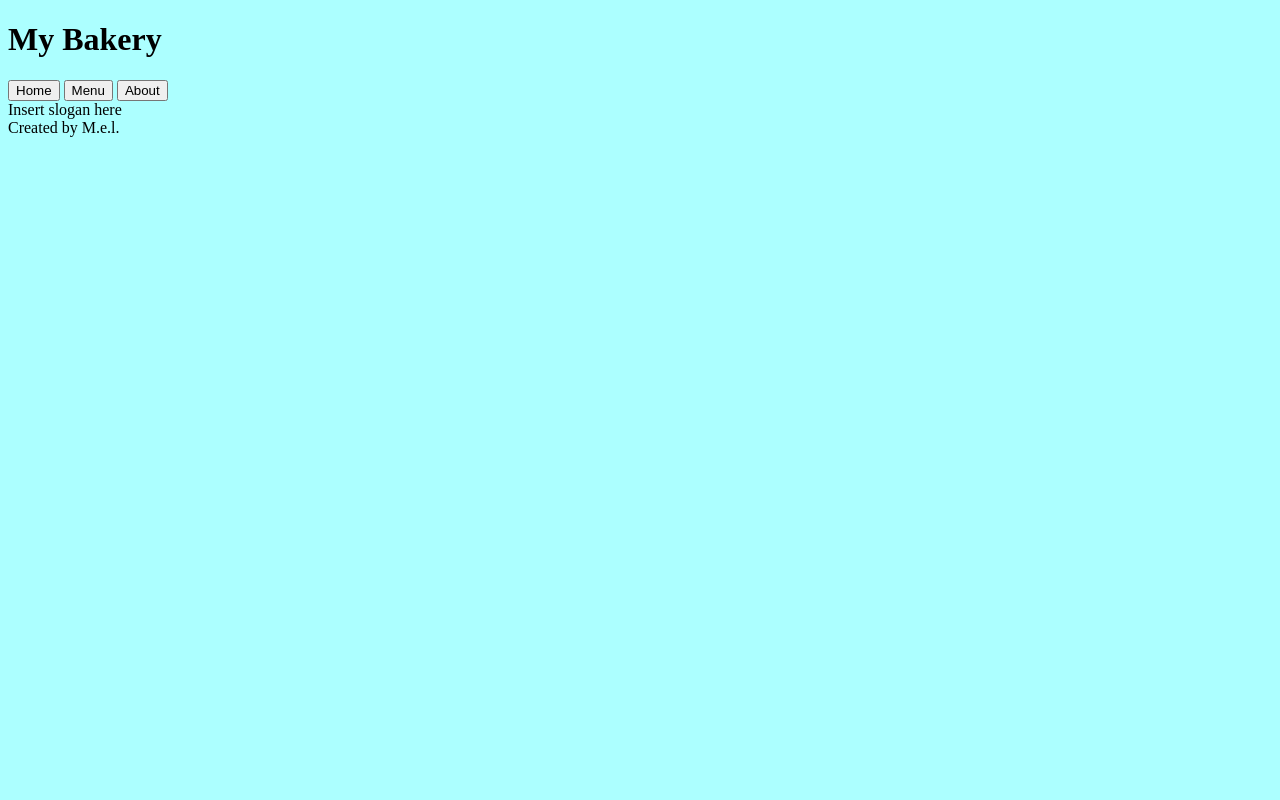
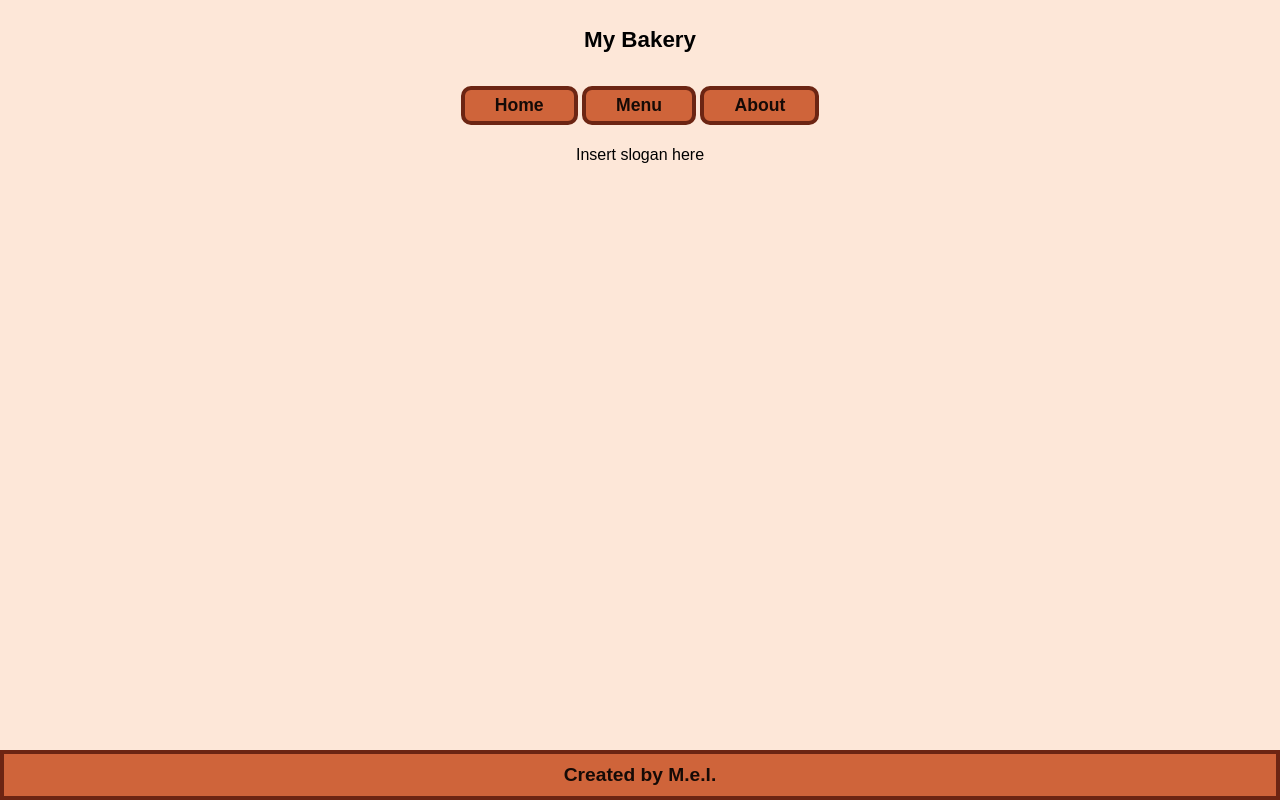
Before and after one commit to mel-121821/restaurant-page, a website built with webpack: page src/template.html in a window 1280 px wide. Built offline with nearby package versions, Linux system fonts and the light colour scheme.

Commit message:
Add Meyer reset and basic layout/color scheme styles

```diff
--- a/src/styles.css
+++ b/src/styles.css
@@ -1,5 +1,164 @@
 /* ______CSS source file_______ */
 
+/* To do: make elements responsive */
+
+
+/*CSS Meyer Reset*/
+/* http://meyerweb.com/eric/tools/css/reset/
+   v2.0 | 20110126
+   License: none (public domain)
+*/
+
+html, body, div, span, applet, object, iframe,
+h1, h2, h3, h4, h5, h6, p, blockquote, pre,
+a, abbr, acronym, address, big, cite, code,
+del, dfn, em, img, ins, kbd, q, s, samp,
+small, strike, strong, sub, sup, tt, var,
+b, u, i, center,
+dl, dt, dd, ol, ul, li,
+fieldset, form, label, legend,
+table, caption, tbody, tfoot, thead, tr, th, td,
+article, aside, canvas, details, embed,
+figure, figcaption, footer, header, hgroup,
+menu, nav, output, ruby, section, summary,
+time, mark, audio, video {
+	margin: 0;
+	padding: 0;
+	border: 0;
+	font-size: 100%;
+	font: inherit;
+	vertical-align: baseline;
+}
+
+/* HTML5 display-role reset for older browsers */
+article, aside, details, figcaption, figure,
+footer, header, hgroup, menu, nav, section {
+	display: block;
+}
+
 body {
-    background-color: rgba(0, 255, 255, 0.327);
+	line-height: 1;
 }
+
+ol, ul {
+	list-style: none;
+}
+
+blockquote, q {
+	quotes: none;
+}
+blockquote:before, blockquote:after,
+q:before, q:after {
+	content: '';
+	content: none;
+}
+
+table {
+	border-collapse: collapse;
+	border-spacing: 0;
+}
+
+/*__________________________________________*/
+
+
+:root {
+/* Color pallet pulled from banner image */
+/* CSS HSL */
+--barn-red: hsla(12, 70%, 25%, 1);
+--flame: hsla(17, 61%, 52%, 1);
+--maya-blue: hsla(202, 90%, 69%, 1);
+--bright-pink-crayola: hsla(345, 86%, 65%, 1);
+--champagne-pink: hsla(24, 90%, 92%, 1);
+--softened-black: rgba(0, 0, 0, 0.898);
+}
+
+* {
+    margin: 0;
+    padding: 0;
+    /*remove default margin/padding */
+    box-sizing: border-box;
+    /*change box-size to include padding and border */
+}
+
+html {
+    font-size: 16px;
+    font-family: sans-serif;
+}
+
+body {
+    background-color: var(--champagne-pink);
+    display: grid;
+    grid-template-rows: 80px 50px 1fr 50px;
+    height: 100vh;
+}
+
+.title {
+    display: flex;
+    align-items: center;
+    justify-content: center;
+}
+
+h1 {
+    font-size: 1.4rem;
+    font-weight: 700;
+}
+
+header {
+    display: flex;
+    align-items: center;
+    justify-content: center;
+
+}
+
+button {
+    padding: 5px 30px;
+    border-radius: 10px;
+    border: 4px solid var(--barn-red);
+    background: var(--flame);
+    color: var(--softened-black);
+    font-size: 1.1rem;
+    font-weight: 700;
+}
+
+#content {
+    display: flex;
+    flex-direction: column;
+}
+
+.headliner {
+    height: 50px;
+    display: flex;
+    align-items: center;
+    justify-content: center;
+}
+
+.banner {
+    display: flex;
+    align-items: center;
+    justify-content: center;
+}
+
+.banner img {
+    width: 350px;
+    height: auto;
+    margin-top: 20px;
+    margin-bottom: 20px;
+}
+
+.intro {
+    display: flex;
+    width: 300px;
+    align-self: center;
+
+}
+
+.footer {
+    font-weight: 700;
+    font-size: 1.2rem;
+    display: flex;
+    justify-content: center;
+    align-items: center;
+    background: var(--flame);
+    color: var(--softened-black);
+    border: 4px solid var(--barn-red);
+}
```
